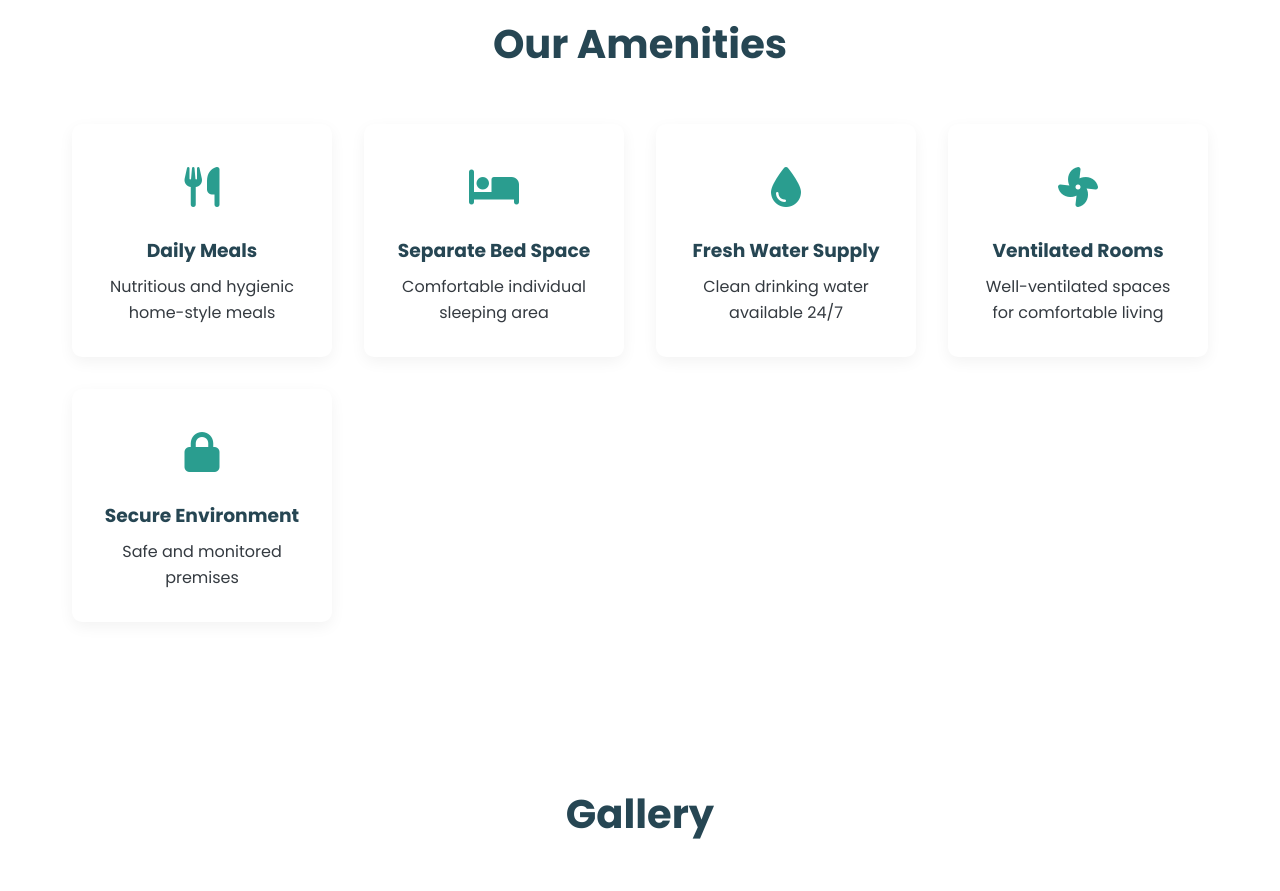
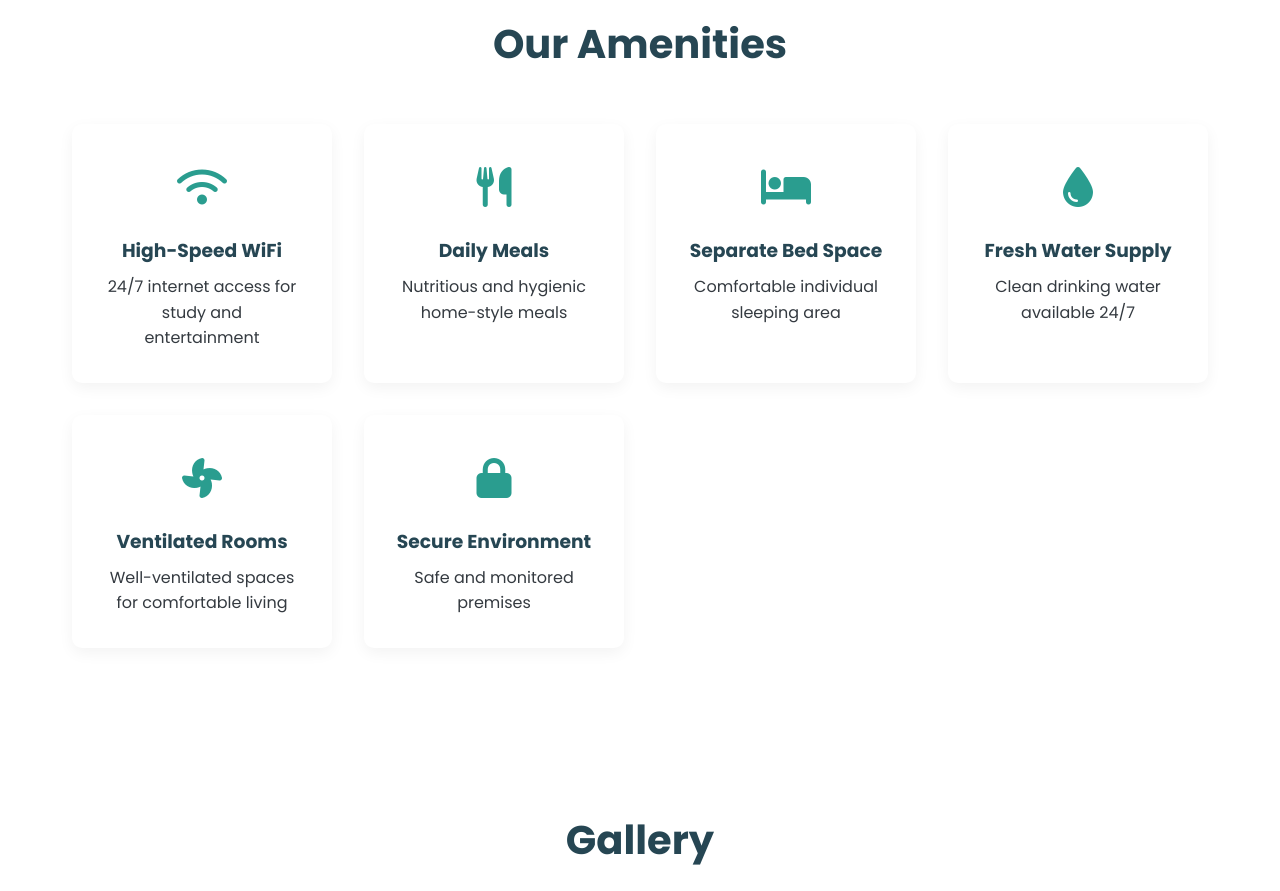
Before and after one commit to abhinav420123/navneeth_pg, a plain HTML site: page index.html in a window 1280 px wide. Shown: the part 1540-2431 px from the top of the page. Drawn offline with Linux system fonts and the light colour scheme.

Commit message:
Update index.html

```diff
--- a/index.html
+++ b/index.html
@@ -485,6 +485,13 @@
         <div class="amenities-grid">
             <div class="amenity-card fade-in">
                 <div class="amenity-icon">
+                    <i class="fas fa-wifi"></i>
+                </div>
+                <h3>High-Speed WiFi</h3>
+                <p>24/7 internet access for study and entertainment</p>
+            </div>
+            <div class="amenity-card fade-in">
+                <div class="amenity-icon">
                     <i class="fas fa-utensils"></i>
                 </div>
                 <h3>Daily Meals</h3>
```
